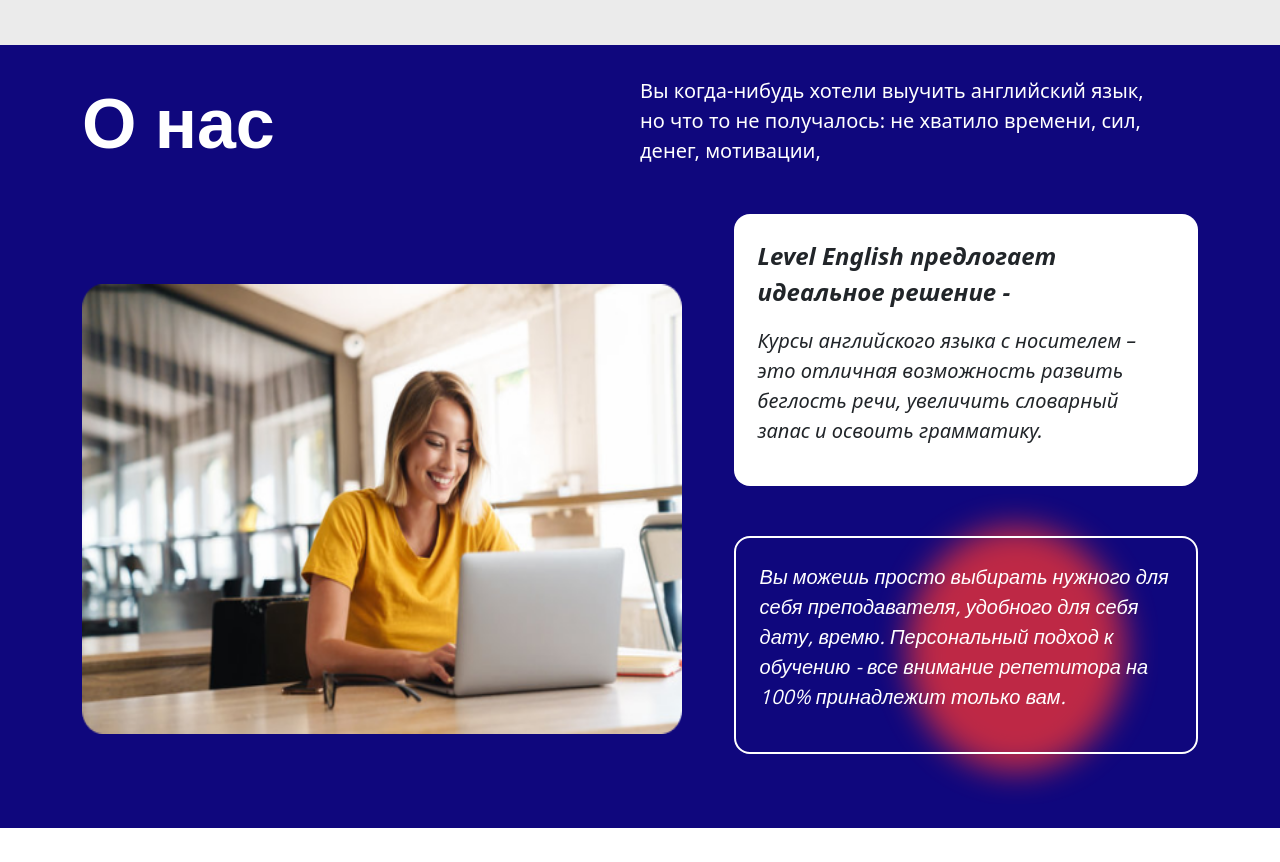
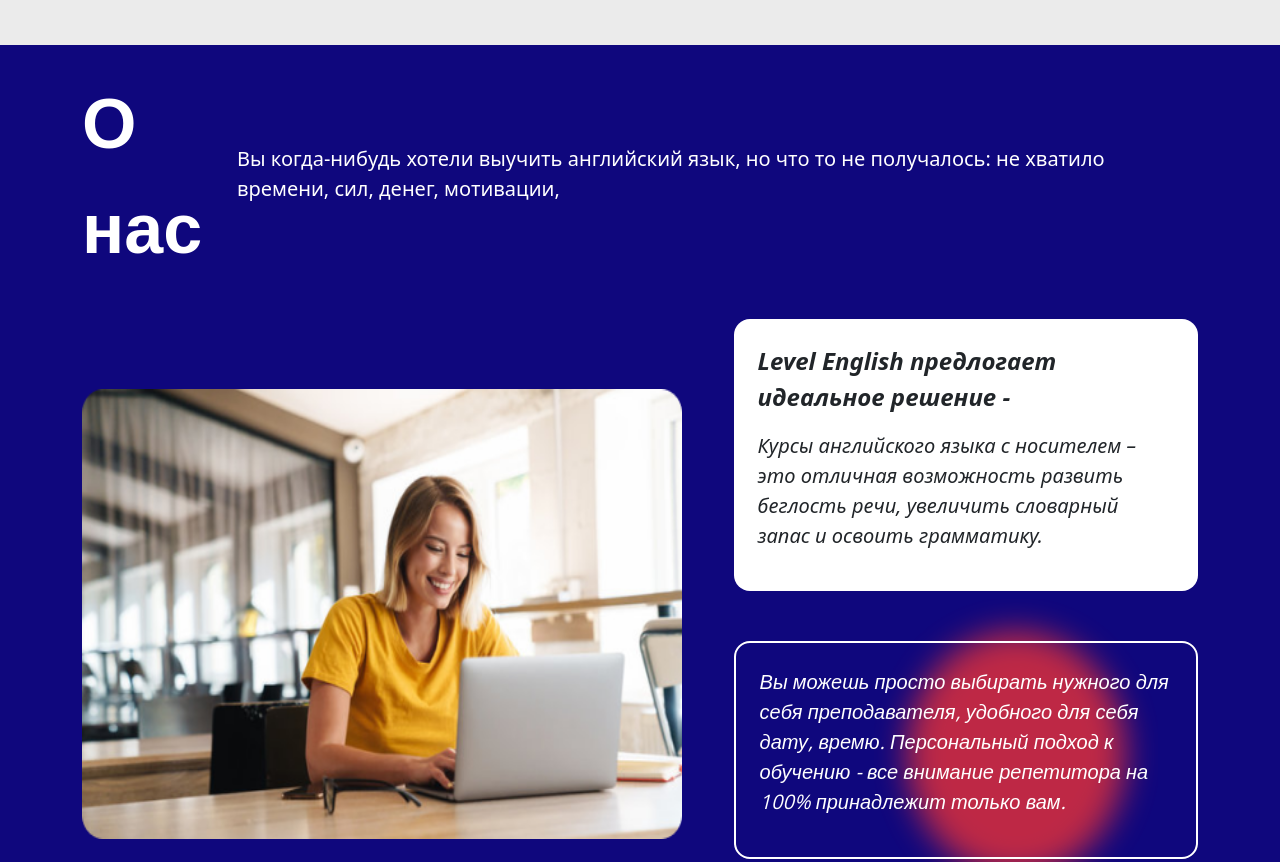
Before and after one commit to kaidzn/level-english, a plain HTML site: page level-english/index.html in a window 1280 px wide. Shown: the part 1442-2304 px from the top of the page. Drawn offline with nearby package versions, Linux system fonts and the light colour scheme.

Commit message:
Update index.html

```diff
--- a/level-english/index.html
+++ b/level-english/index.html
@@ -380,8 +380,8 @@
         <div class="container d-flex flex-column gap-4">
             <div class="title d-flex justify-content-between align-items-center text-white">
                 <p class="text-lg font-open-sans fw-semibold">О нас</p>
-                <p class="fs-5 w-50 ">
-                    Вы когда-нибудь хотели выучить английский язык,<br>
+                <p class="sm-text fs-5 ">
+                    Вы когда-нибудь хотели выучить английский язык,
                     но что то не получалось: не хватило времени, сил, денег, мотивации,
                 </p>
             </div>
```
